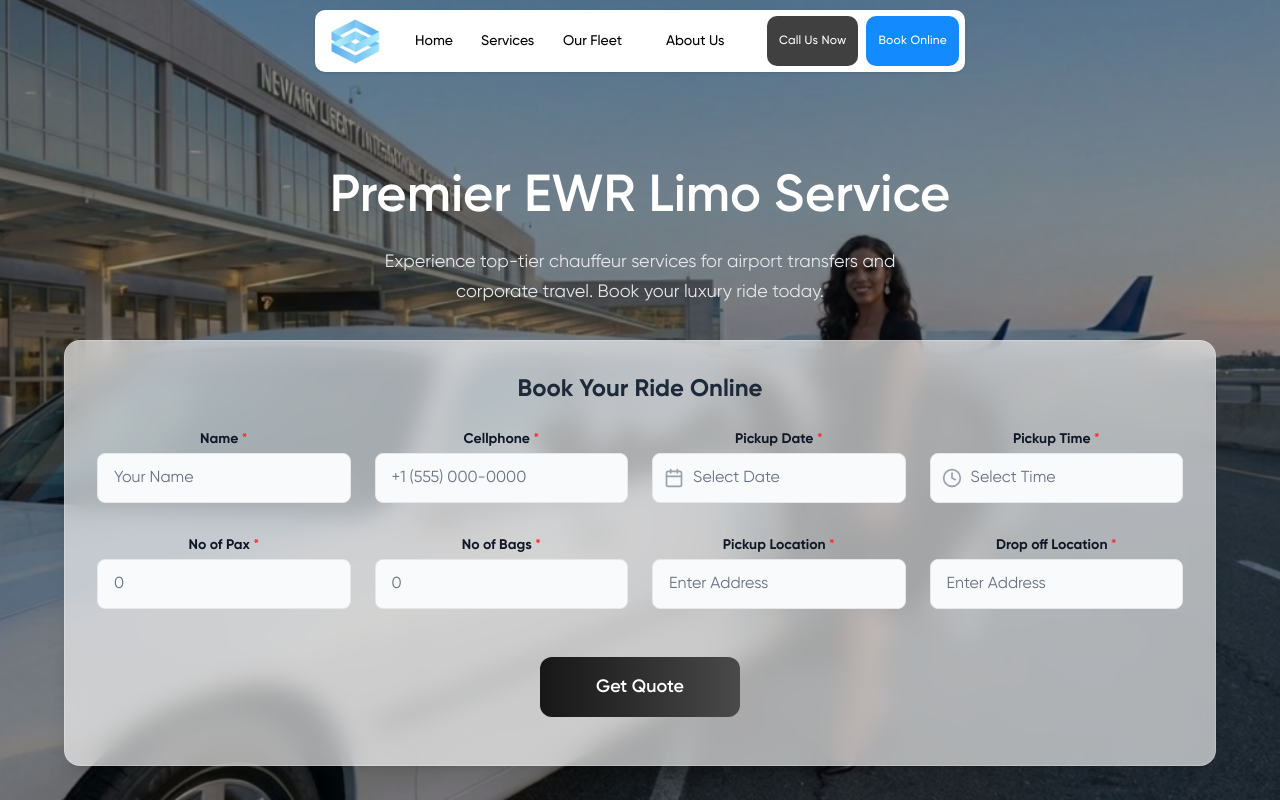
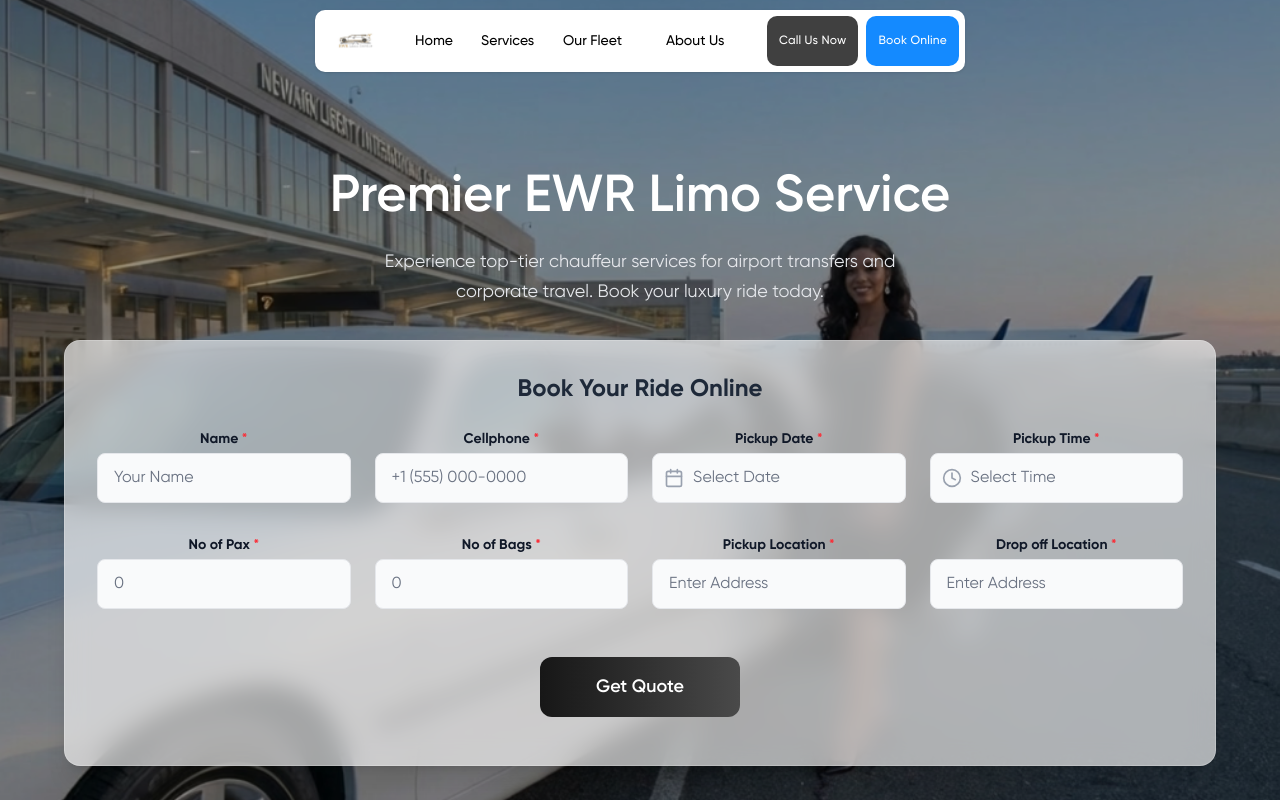
Before and after one commit to Muhammad-Ahmad-Shaukat/test-ewr, a Next.js app: page / in a window 1280 px wide. Shown: the top 800 px of the page. Built offline with nearby package versions, Linux system fonts and the light colour scheme.

Commit message:
logo change

```diff
--- a/components/shared/Header.jsx
+++ b/components/shared/Header.jsx
@@ -31,7 +31,7 @@ export default function Header() {
             }`}
         >
           <div className="Logo shrink-0">
-            <Image src="/Logo.svg" alt="Logo" width={49} height={45} />
+            <Image src="/ewr.png" alt="Logo" width={49} height={45} />
           </div>
           <nav
             className={`transition-all duration-500 overflow-hidden whitespace-nowrap ${isScrolled ? "max-w-0 opacity-0 group-hover:max-w-full group-hover:opacity-100" : "max-w-full opacity-100 translate-x-0"
```
Also changed, not shown: public/ewr.png (added).
